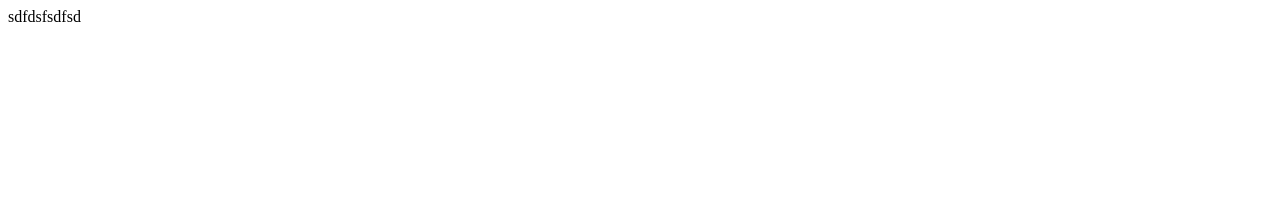
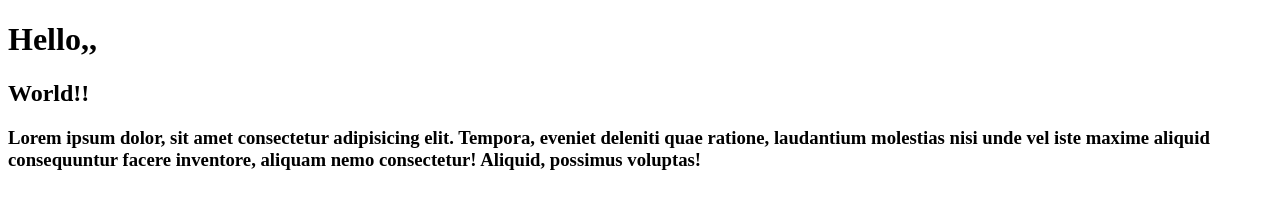
Before and after one commit to GuilhermeMagalhaesRodrigues/curso-git, a plain HTML site: page index.html in a window 1280 px wide. Drawn offline with Linux system fonts and the light colour scheme.

Commit message:
Revert "15º comiit -caos anarquia"
This reverts commit cd4ef9741223c27b3291d565552ec4c5452cb9f2.

```diff
--- a/index.html
+++ b/index.html
@@ -3,5 +3,15 @@
 <head>
     <meta charset="UTF-8">
     <meta name="viewport" content="width=device-width, initial-scale=1.0">
- sdfdsfsdfsd
+    <title>Corrigido</title>
+</head>
+<body>
+    <h1>
+        Hello,,
+    </h1>
+    <h2>World!!</h2>
+    <h3> Lorem ipsum dolor, sit amet consectetur adipisicing elit. Tempora, eveniet deleniti quae ratione,
+         laudantium molestias nisi unde vel iste maxime aliquid consequuntur facere inventore, aliquam nemo
+         consectetur! Aliquid, possimus voluptas!</h3>
+</body>
 </html>
```
